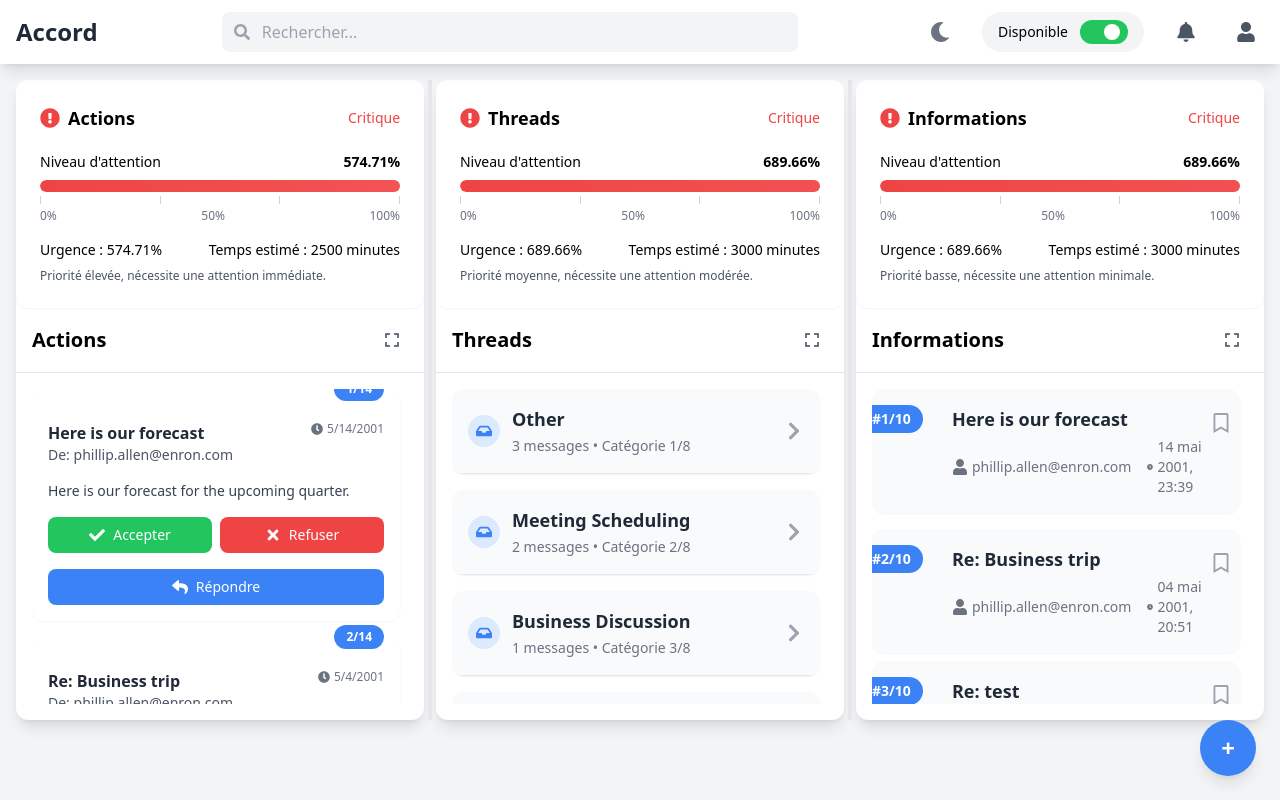
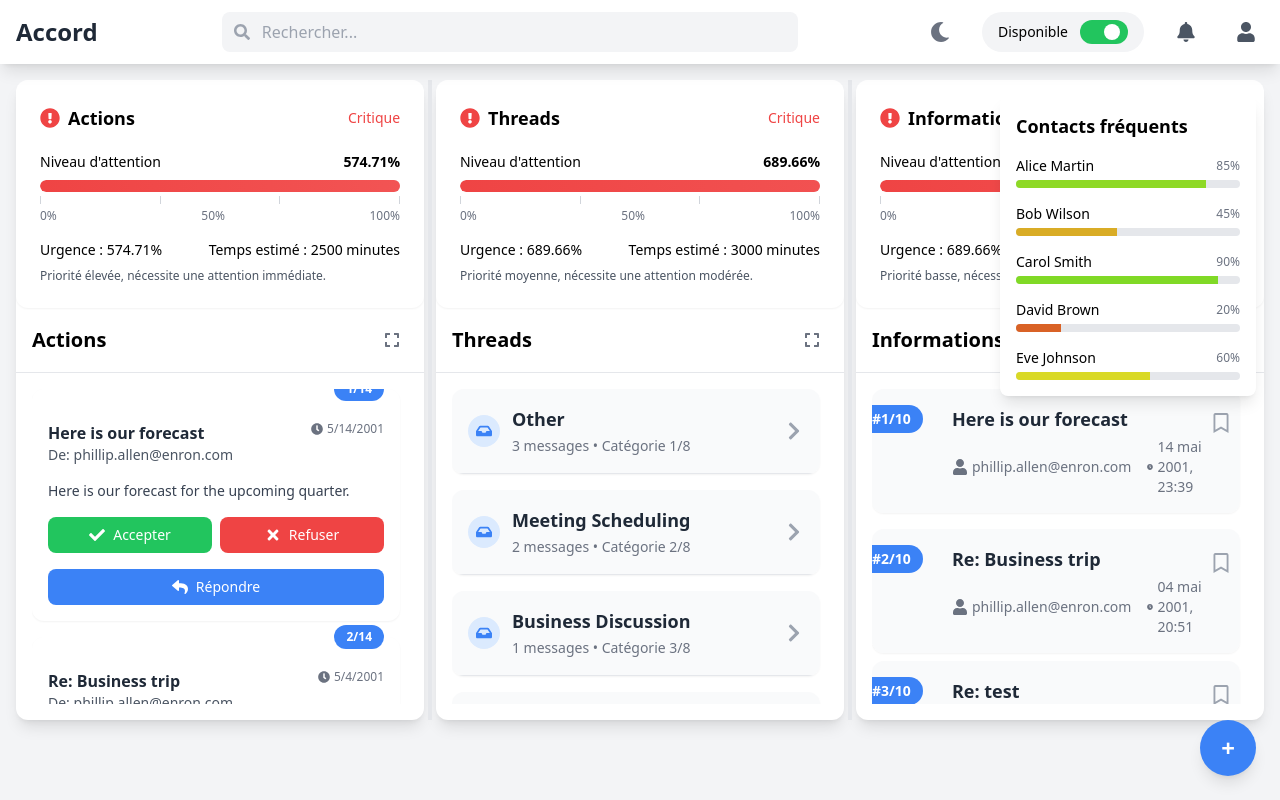
Before and after one commit to protolabo/accord, a React (Create React App) app in the folder frontend/react-app/: page / in a window 1280 px wide. Built offline with nearby package versions, Linux system fonts and the light colour scheme.

Commit message:
contact frequent

```diff
--- a/frontend/react-app/src/data/mockData.ts
+++ b/frontend/react-app/src/data/mockData.ts
@@ -110,3 +110,11 @@ export const mockEstimatedTimes = {
   Threads: "10 minutes",
   Informations: "15 minutes",
 };
+
+export const mockTopContacts = [
+  { id: 1, name: "Alice Martin", email: "alice.m@mail.com", availability: 85 },
+  { id: 2, name: "Bob Wilson", email: "bob.w@mail.com", availability: 45 },
+  { id: 3, name: "Carol Smith", email: "carol.s@mail.com", availability: 90 },
+  { id: 4, name: "David Brown", email: "david.b@mail.com", availability: 20 },
+  { id: 5, name: "Eve Johnson", email: "eve.j@mail.com", availability: 60 },
+];
--- a/frontend/react-app/src/pages/Home.tsx
+++ b/frontend/react-app/src/pages/Home.tsx
@@ -23,6 +23,7 @@ import {
   mockNotifications,
   mockPriorityLevels,
   mockEstimatedTimes,
+  mockTopContacts,
 } from "../data/mockData";
 import type { Email } from "../components/types";
 import ResizeHandle from "../components/ResizeHandle";
@@ -46,6 +47,12 @@ interface HomeState {
   startSizes: { [key: string]: number };
   showComposePopup: boolean;
   recipientAvailability?: number;
+  focusMode: {
+    active: boolean;
+    priority: "high" | "medium" | "low";
+    timeBlock: number; // minutes
+    endTime: Date | null;
+  };
 }
 
 const Home: React.FC = () => {
@@ -70,6 +77,12 @@ const Home: React.FC = () => {
     startSizes: {},
     showComposePopup: false,
     recipientAvailability: undefined,
+    focusMode: {
+      active: false,
+      priority: "high",
+      timeBlock: 25,
+      endTime: null,
+    },
   };
   const sectionRefs = useRef<Array<HTMLDivElement | null>>([]);
   const containerRef = useRef<HTMLDivElement | null>(null);
@@ -305,7 +318,7 @@ const Home: React.FC = () => {
       >
         <div className="max-w-7xl mx-auto px-4 py-3">
           <div className="flex justify-between items-center">
-            <div className="flex items-center">
+            <div className="flex items-center space-x-6">
               <span className="text-2xl font-bold text-gray-800 dark:text-white">
                 Accord
               </span>
@@ -336,6 +349,7 @@ const Home: React.FC = () => {
                 />
               </div>
             </div>
+
             <div className="flex items-center space-x-6">
               <motion.button
                 whileHover={{ scale: 1.1 }}
@@ -587,6 +601,37 @@ const Home: React.FC = () => {
               <span className="text-2xl font-bold">+</span>
             </motion.button>
 
+            {/* contact fréquents Panel */}
+            <div className="fixed right-6 top-24 w-64 bg-white dark:bg-gray-800 rounded-lg shadow-lg p-4 z-40">
+              <h3 className="text-lg font-semibold mb-4 dark:text-white">
+                Contacts fréquents
+              </h3>
+              <div className="space-y-4">
+                {mockTopContacts.map((contact) => (
+                  <div key={contact.id} className="flex flex-col">
+                    <div className="flex justify-between items-center mb-1">
+                      <span className="text-sm font-medium dark:text-white">
+                        {contact.name}
+                      </span>
+                      <span className="text-xs text-gray-500 dark:text-gray-400">
+                        {contact.availability}%
+                      </span>
+                    </div>
+                    <div className="h-2 bg-gray-200 rounded-full overflow-hidden">
+                      <motion.div
+                        initial={{ width: 0 }}
+                        animate={{ width: `${contact.availability}%` }}
+                        transition={{ duration: 0.5 }}
+                        className="h-full transition-all duration-300"
+                        style={{
+                          backgroundColor: `hsl(${contact.availability}, 70%, 50%)`,
+                        }}
+                      />
+                    </div>
+                  </div>
+                ))}
+              </div>
+            </div>
             {/* message rapide Popup */}
             {state.showComposePopup && (
               <motion.div
```
